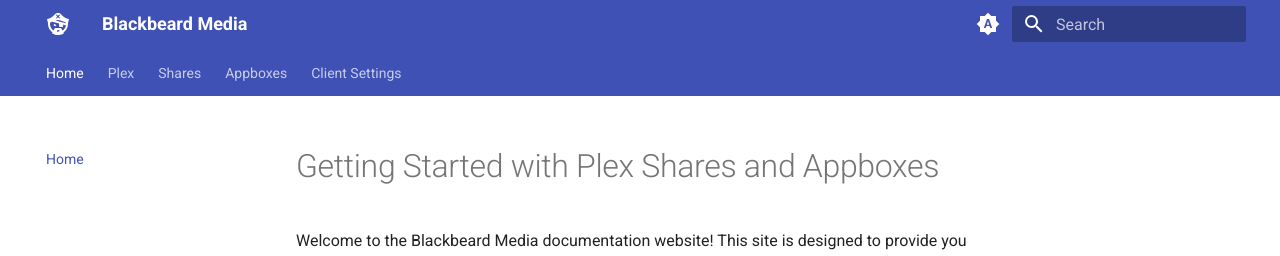
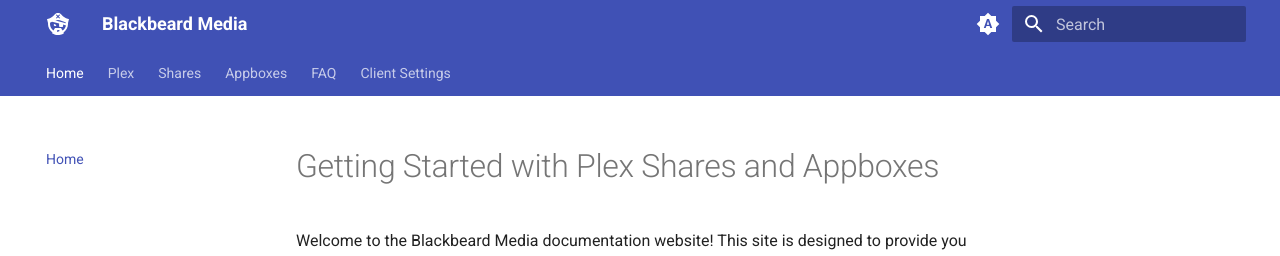
Before and after one commit to neomedia6989/docs-2, an MkDocs documentation site: the page built from docs/index.md, in a window 1280 px wide. Shown: the top 256 px of the page. Built offline with MkDocs 1.6.1 and Material for MkDocs 9.7.7, drawn with Linux system fonts in a browser that asks for light colours.

Commit message:
Update mkdocs.yml

```diff
--- a/mkdocs.yml
+++ b/mkdocs.yml
@@ -104,6 +104,7 @@
   - Appboxes:
     - Getting Started: appboxes/getting-started.md
     - Kronos: appboxes/kronos.md
+  - FAQ: faq/index.md
   - Client Settings:
     - Amazon Firestick/TV: clients/firetv.md
     - Android Mobile: clients/android.md
```
